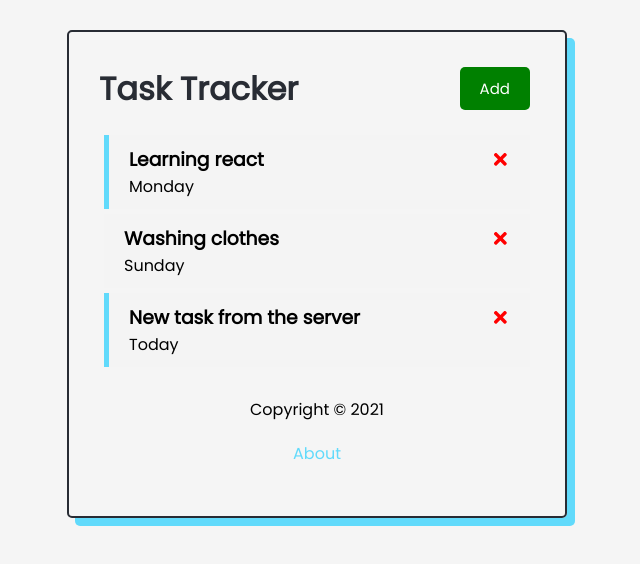
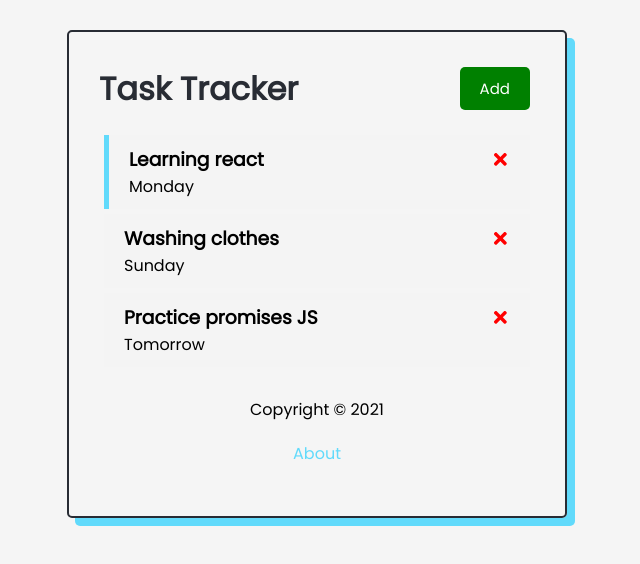
Before and after one commit to imxnat/reactcrash-task-tracker, a React (Create React App) app: page / in a window 1280 px wide. Shown: the top 564 px of the page, without its empty margins (323-963 px from the left). Built offline with nearby package versions, Linux system fonts and the light colour scheme; data requests are answered from the project's data file.

Commit message:
:wastebasket: optimized build
build

```diff
--- a/db.json
+++ b/db.json
@@ -13,10 +13,10 @@
       "reminder": false
     },
     {
-      "text": "New task from the server",
-      "day": "Today",
-      "reminder": true,
-      "id": 3
+      "text": "Practice promises JS",
+      "day": "Tomorrow",
+      "reminder": false,
+      "id": 4
     }
   ]
 }
--- a/src/App.js
+++ b/src/App.js
@@ -94,8 +94,7 @@ function App() {
          <Route path='/' exact render={(props) =>
          (
             <>
-              {showAddTask && <AddTask onAdd={addTask} />
-}
+              {showAddTask && <AddTask onAdd={addTask} />}
           {/* List of task */}
         {tasks.length > 0 ? (
             <Tasks tasks={tasks} onDelete={deleteTask} onToggle={toggleReminder}/>)
--- a/src/components/Footer.js
+++ b/src/components/Footer.js
@@ -8,7 +8,7 @@ const Footer = () => {
         <footer>
             <p>Copyright &copy; 2021</p>
 
-            {location.pathname === '/about' && <a style={{textDecoration: 'none', color: 'pink', lineHeight: '4rem'}} href='http://twitter.com/imxnat' target='_blank' >[ Dev 🥰 ]</a>}
+            {location.pathname === '/about' && <a style={{textDecoration: 'none', color: 'pink', lineHeight: '4rem'}} href='http://twitter.com/imxnat' target='_blank' rel="noreferrer" >[ Dev 🥰 ]</a>}
 
             {location.pathname === '/' && <Link className="link" to="/about">About</Link>}
         </footer>
```
